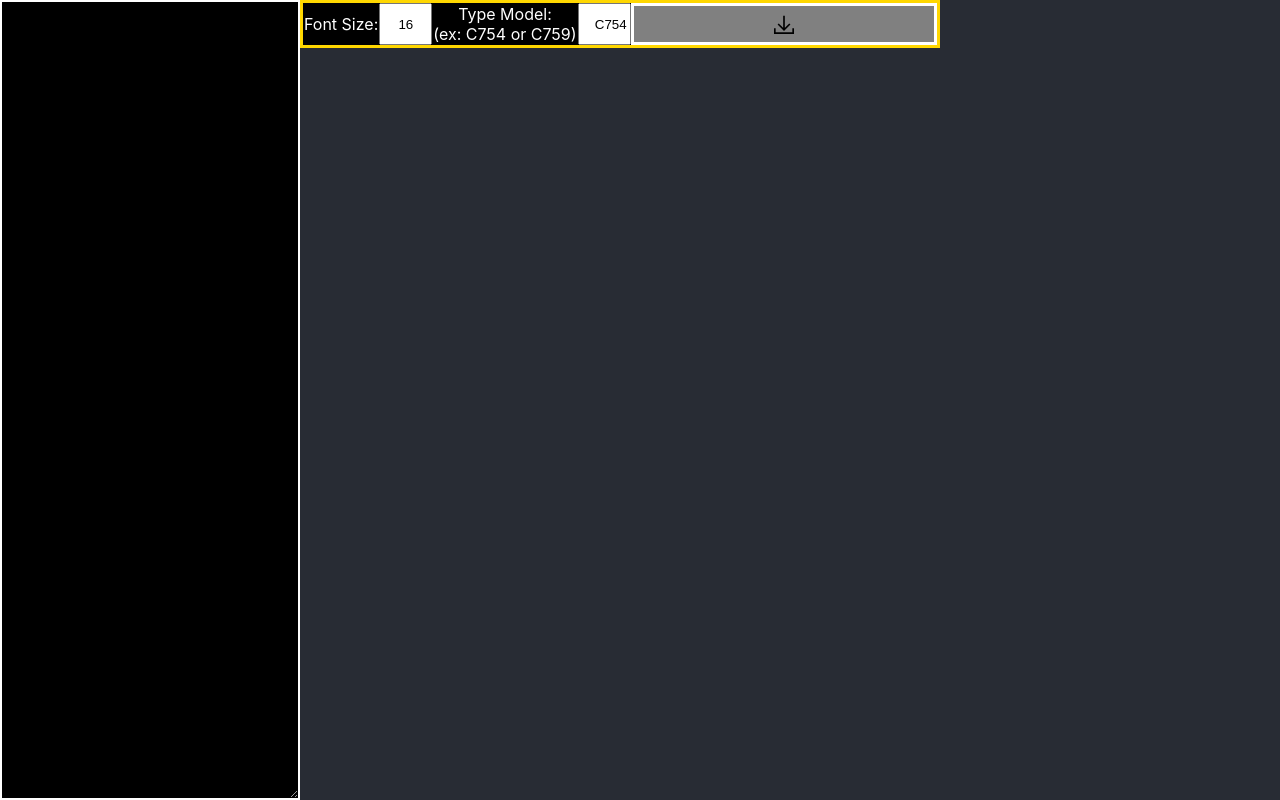
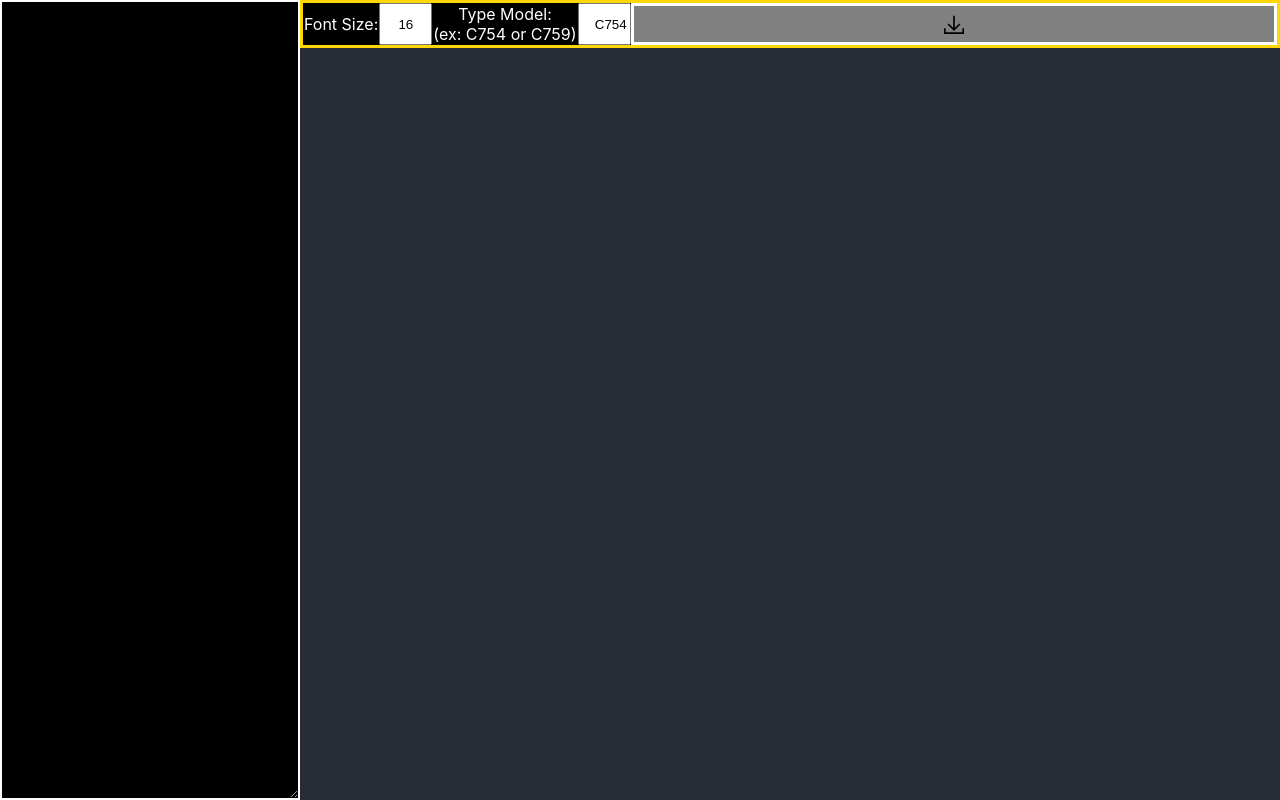
Before and after one commit to peoplestealusernames/konica-minolta-tab-website, a React (Create React App) app: page / in a window 1280 px wide. Built offline with nearby package versions, Linux system fonts and the light colour scheme.

Commit message:
Added flex to div after editor Makes tab options take up remaining screen

```diff
--- a/src/App.tsx
+++ b/src/App.tsx
@@ -35,7 +35,7 @@ function App() {
       <Editor onChange={EditorChange} />
       <div style={{
         display: "flex",
-        width: "50vw",
+        flex: 1,
         flexDirection: "column",
       }}>
         <TabOption tabs={tabs} options={{
```
